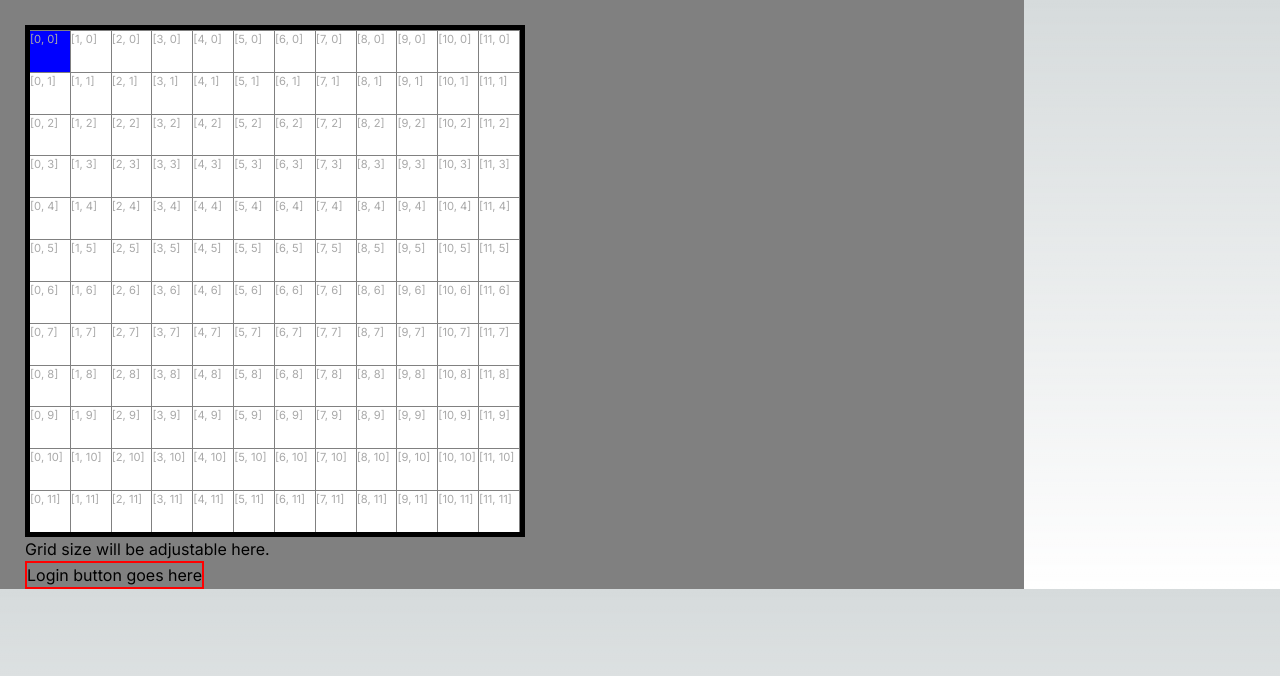
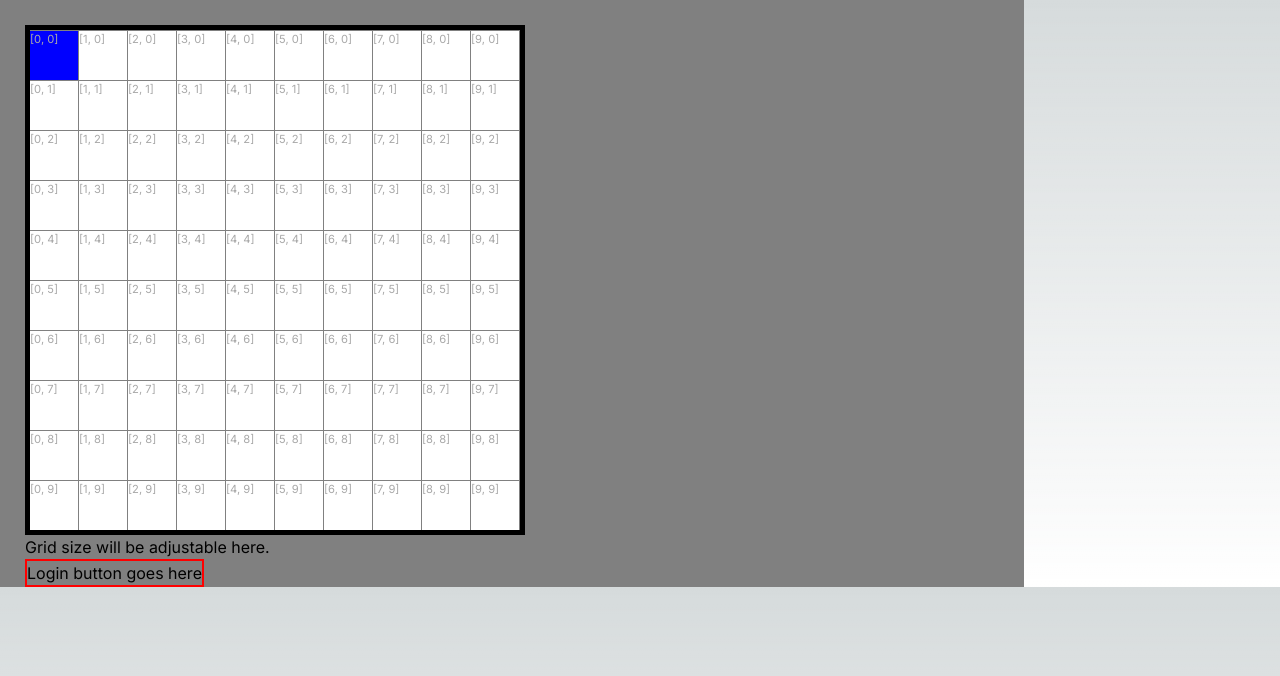
Before and after one commit to scooternew/scooternew, a Next.js app: page /crossword in a window 1280 px wide. Shown: the top 676 px of the page. Built offline with nearby package versions, Linux system fonts and the light colour scheme.

Commit message:
Attempt to reimplement keyboard handling with effect callbacks.

```diff
--- a/app/crossword/Cell.tsx
+++ b/app/crossword/Cell.tsx
@@ -1,45 +1,20 @@
-import { useState } from "react"
+import { useContext, useState } from "react"
+import { GlobalGridContext } from "./GlobalGridContext"
 
 interface CellProps {
   selected: boolean
-  widthPercent: string
-  paddingBottomPercent: string
   rowIndex: number
   columnIndex: number
-  // TODO(scooternew): Store style data separately.
-  // styleProps: { number: number }
+  sizePercent: string
 }
 
 // TODO(scooternew): Set default props.
 export default function Cell(props: CellProps) {
-  const [isBlock, setIsBlock] = useState(false)
-
-  const handleKeyDown = (event: React.KeyboardEvent) => {
-    console.log(event)
-    if (event.key === ".") {
-      console.log(
-        "Cell level event handler - period key was pressed on cell [" +
-          props.rowIndex +
-          ", " +
-          props.columnIndex
-      )
-      // setIsBlock(!isBlock)
-    }
-  }
-
-  const selectBackgroundColor = () => {
-    // if (isBlock) {
-    //   return "black"
-    // }
-    return props.selected ? "blue" : "white"
-  }
-
   return (
     <div
-      onKeyDown={handleKeyDown}
       style={{
-        width: props.widthPercent,
-        paddingBottom: props.paddingBottomPercent,
+        width: props.sizePercent,
+        paddingBottom: props.sizePercent,
         borderTop: "1px solid gray",
         borderRight: "1px solid gray",
         lineHeight: "1.5",
@@ -48,11 +23,10 @@ export default function Cell(props: CellProps) {
         margin: 0,
         overflow: "hidden",
         containerType: "size",
-        backgroundColor: selectBackgroundColor(),
+        backgroundColor: props.selected ? "blue" : "white",
         color: "darkGray",
         fontSize: "0.7em",
       }}
-      tabIndex={0} // Ensures this can respond to key events.
     >
       <div className="internalCellText">
         [{props.rowIndex}, {props.columnIndex}]
--- a/app/crossword/Grid.tsx
+++ b/app/crossword/Grid.tsx
@@ -1,161 +1,100 @@
 "use client"
 
-import React, { ReactComponentElement } from "react"
+import React, {
+  KeyboardEventHandler,
+  ReactComponentElement,
+  createContext,
+  useCallback,
+  useContext,
+  useMemo,
+} from "react"
 import Cell from "./Cell"
 
 import { ReactNode, useState, useEffect } from "react"
+import { GlobalGridContext, GlobalGridProps } from "./GlobalGridContext"
 
 enum Direction {
   Horizontal,
   Vertical,
 }
 
-export interface GridProps {
-  width: number
-  height: number
-  // cells: string[]
+interface GridProps {
+  readonly gridLength: number
+  readonly gridSizePx: number
+  selectedCell: { row: number; col: number }
 }
 
-const updateCellAt = (grid: Array<any>, index: number, newCell: any) => {
-  return [
-    // Items before the insertion point:
-    ...grid.slice(0, index),
-    // New item:
-    newCell,
-    // Items after the insertion point:
-    ...grid.slice(index),
-  ]
+const defaultGridState: GridProps = {
+  gridLength: 10,
+  gridSizePx: 500,
+  selectedCell: { row: 0, col: 0 },
 }
 
-const convertToIndex = (position: Array<number>, gridSize: number): number => {
-  console.log("Position: " + position)
-  const index = position[0] + position[1] * gridSize
-  console.log("convertToIndex: " + index)
-  return index
+// Returns a 2D array of size length x length. Each element
+// contains an object with the corresponding row and column index.
+const buildGridElements = (gridState: GridProps) => {
+  const percent = 100 / gridState.gridLength + "%"
+  return Array.from({ length: gridState.gridLength }, (_, colIndex) => {
+    return colIndex
+  }).map((colIndex) => {
+    return Array.from({ length: gridState.gridLength }, (_, rowIndex) => {
+      return (
+        <Cell
+          key={"cell-" + rowIndex + "-" + colIndex}
+          selected={
+            gridState.selectedCell.row == rowIndex &&
+            gridState.selectedCell.col == colIndex
+          }
+          rowIndex={rowIndex}
+          columnIndex={colIndex}
+          sizePercent={percent}
+        />
+      )
+    })
+  })
 }
 
 export default function Grid() {
   // TODO(scooternew): Document grid constraints.
-  const gridSize = 12
-  const gridSizePx = 500
-  const gridWidthPercent = 100 / gridSize + "%"
-  const paddingBottomPercent = 100 / gridSize + "%"
+  const [gridState, setGridState] = useState(defaultGridState)
 
-  // TODO(scooternew): Externalize as global or top-level constants.
-  const [cursorPosition, setCursorPosition] = useState([0, 0])
-  const [direction, setDirection] = useState(Direction.Horizontal)
-  const [blockList, setBlockList] = useState(0)
-  // TODO(scooternew): Model as map or 2d array.
-
-  const cellsList = []
-
-  // TODO(scooternew): Support default props.
-  for (var i = 0; i < gridSize * gridSize; i++) {
-    const curX = i % gridSize
-    const curY = Math.floor(i / gridSize)
-    let curSelected = curX == cursorPosition[0] && curY == cursorPosition[1]
-
-    cellsList.push(
-      <Cell
-        {...{
-          selected: curSelected,
-          widthPercent: gridWidthPercent,
-          paddingBottomPercent: paddingBottomPercent,
-          rowIndex: curX,
-          columnIndex: curY,
-        }}
-        key={"cell" + i}
-      />
-    )
+  const handleEvent = (e: React.KeyboardEvent<HTMLElement>) => {
+    console.log(e)
+    if ((e.key = "up")) {
+      setGridState((oldGridState) => {
+        let newGridState = oldGridState
+        newGridState.selectedCell = {
+          row: oldGridState.selectedCell.row,
+          col:
+            oldGridState.selectedCell.col == 0
+              ? gridState.gridLength - 1
+              : gridState.selectedCell.col - 1,
         }
-
-  const [grid, setGrid] = useState(cellsList)
-
-  // TODO(scooternew): Forward ref?
-  useEffect(() => {
-    document.addEventListener("keydown", handleKeyDown)
-
-    // clean up
-    return () => {
-      document.removeEventListener("keydown", handleKeyDown)
-    }
-  }, [])
-
-  // TODO(scooternew): Move into separate functions.
-  const handleKeyDown = (event: any) => {
-    console.log(event)
-    const cellIndexX = cursorPosition[0]
-    const cellIndexY = cursorPosition[1]
-    if (event.key === "ArrowLeft") {
-      console.log("Left arrow was pressed")
-      setCursorPosition((cell) => [
-        cell[0] == 0 ? gridSize - 1 : cell[0] - 1,
-        cell[1],
-      ])
-      setDirection(Direction.Horizontal)
-    }
-    if (event.key === "ArrowRight") {
-      console.log("Right arrow was pressed")
-      setCursorPosition((cell) => [
-        cell[0] == gridSize - 1 ? 0 : cell[0] + 1,
-        cell[1],
-      ])
-      setDirection(Direction.Horizontal)
-    }
-    if (event.key === "ArrowDown") {
-      console.log("Up arrow was pressed")
-      setCursorPosition((cell) => [
-        cell[0],
-        cell[1] == gridSize - 1 ? 0 : cell[1] + 1,
-      ])
-      setDirection(Direction.Vertical)
-    }
-    if (event.key === "ArrowUp") {
-      console.log("Down arrow was pressed")
-      setCursorPosition((cell) => [
-        cell[0],
-        cell[1] == 0 ? gridSize - 1 : cell[1] - 1,
-      ])
-      setDirection(Direction.Vertical)
-    }
-    if (event.key === ".") {
-      console.log("Period key was pressed")
-      // const map = { test: "Hello!"
-      const index = convertToIndex(cursorPosition, gridSize)
-      console.log("Flat index: " + index)
-      const component = grid[index] // vs const?
-      console.log(component)
-
-      setGrid((oldGrid) => updateCellAt(oldGrid, index, <div>HAHA</div>))
+        return newGridState
+      })
     }
   }
 
-  console.log(
-    "Selected cell: [" + cursorPosition[0] + ", " + cursorPosition[1] + "]"
-  )
+  const handleEventCallback = useCallback(handleEvent, [gridState])
 
-  // console.log("CellsList: " + cellsList)
-  // console.log("Grid: " + grid)
-  console.log("Blocklist: " + blockList)
+  console.log("Grid state: " + JSON.stringify(gridState))
 
-  // TODO(scooternew): Handle events at top-level and propagate downward.
-  // TODO(scooternew): Debounce events.
   return (
-    <React.StrictMode>
+    // <gridContext.Provider value={gridState}>
     <div
+      onKeyDown={handleEventCallback}
       className="grid"
-        onKeyDown={handleKeyDown}
       style={{
-          display: "table-cell", // TODO(scooternew): should be "block" or "inline-block"
+        display: "table-cell",
         border: "5px solid black",
-          width: gridSizePx,
-          height: gridSizePx,
+        width: gridState.gridSizePx,
+        height: gridState.gridSizePx,
         backgroundColor: "gray",
       }}
-        tabIndex={-1} // Ensures this can respond to key events.
+      tabIndex={-1}
     >
-        {...cellsList}
+      {...buildGridElements(gridState)}
     </div>
-    </React.StrictMode>
+    // </gridContext.Provider>
   )
 }
--- a/app/crossword/page.tsx
+++ b/app/crossword/page.tsx
@@ -2,6 +2,7 @@
 
 import React from "react"
 import Grid from "./Grid"
+import { GlobalGridContext, defaultGlobalGridProps } from "./GlobalGridContext"
 
 export default function Crossword() {
   console.log("Creating crossword window...")
```
Lines whose indentation alone changed are shown as unchanged.
